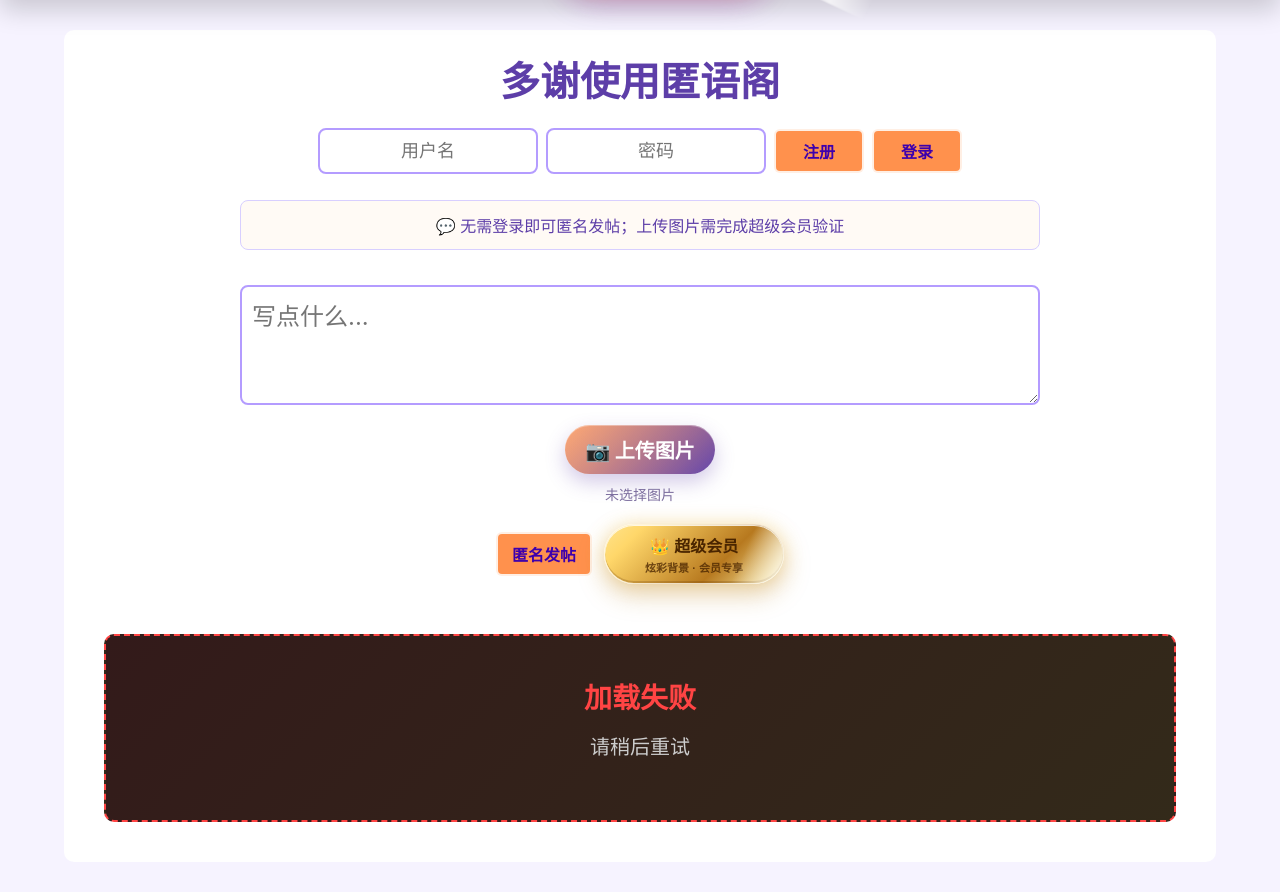
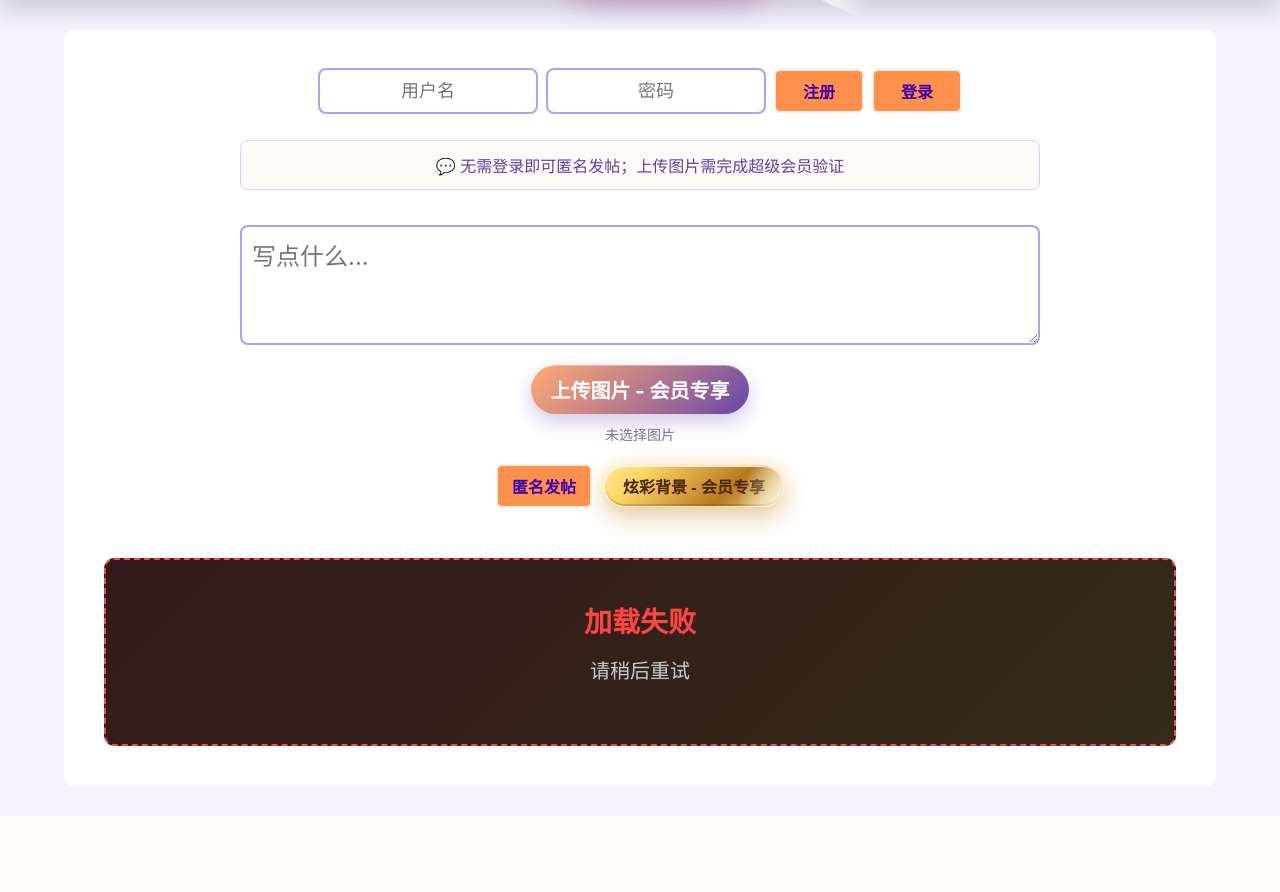
Before and after one commit to jasperinsh-afk/Babble, a Flask app: page / in a window 1280 px wide. Shown: the part 74-966 px from the top of the page. After the commit the page ends 820 px from the top, so only its background shows below. Run offline with Flask 3, Linux system fonts and the light colour scheme.

Commit message:
Update message.html

```diff
--- a/templates/message.html
+++ b/templates/message.html
@@ -199,7 +199,7 @@
     </div>
 
     <div class="main" id="mainPage">
-        <h2 class="title">多谢使用匿语阁</h2>
+        <!--<h2 class="title">多谢使用匿语阁</h2>-->
 
         <!-- 登录注册区 -->
         <div id="authPanel">
@@ -236,7 +236,7 @@
             <textarea class="todo" name="content" placeholder="写点什么..." required></textarea>
 
             <div class="upload-wrapper">
-                <label for="imageInput" class="image-upload-btn">📷 上传图片</label>
+                <label for="imageInput" class="image-upload-btn">上传图片 - 会员专享</label>
                 <input id="imageInput" type="file" name="image" accept="image/*">
                 <div id="imageFileName" class="image-file-name">未选择图片</div>
             </div>
@@ -248,8 +248,8 @@
 
                 <button class="super-member-btn" type="button" onclick="openMemberModal()">
                     <span class="super-shine"></span>
-                    👑 超级会员
-                    <span class="super-member-tag">炫彩背景 · 会员专享</span>
+                    炫彩背景 - 会员专享
+                    <!--<span class="super-member-tag">炫彩背景 - 会员专享</span>-->
                 </button>
             </div>
         </form>
```
